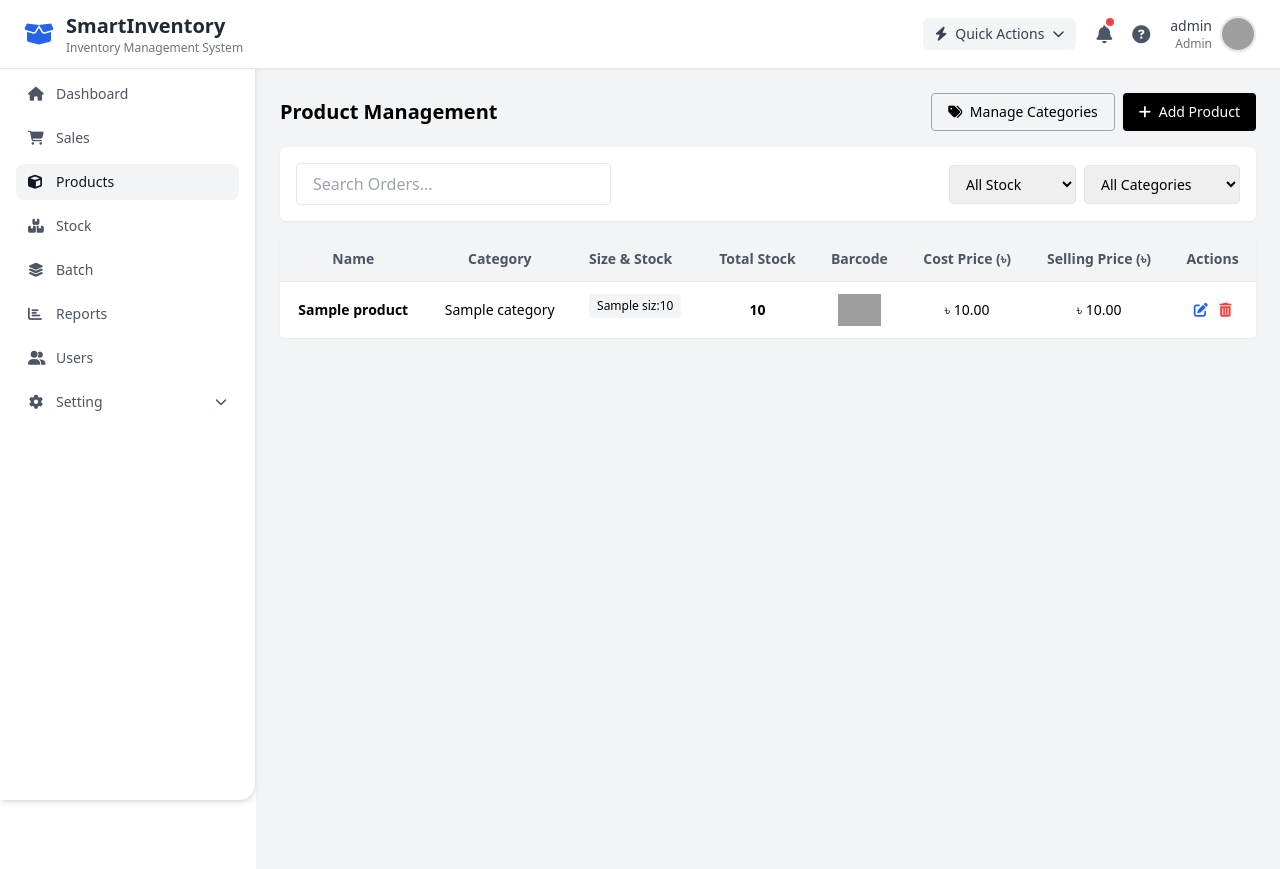
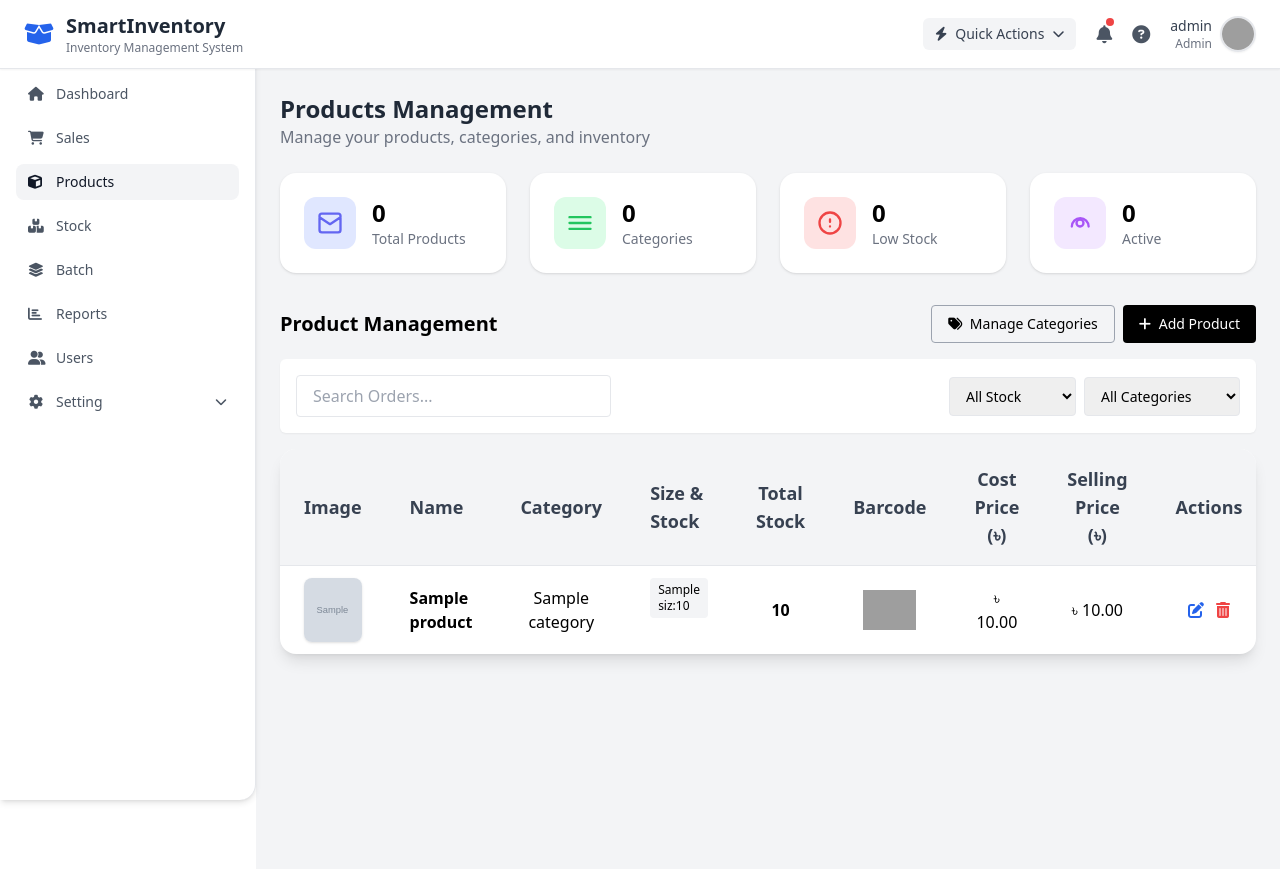
Before and after one commit to rht789/inventory-system, a PHP site: page /inventory-system/products.php in a window 1280 px wide. Run offline with PHP 8.4, Linux system fonts and the light colour scheme; a user stored in the database is signed in; tables that the repository leaves empty hold one stand-in row (values such as "Sample post"); grey boxes marked "Sample" are stand-in pictures; some libraries are stand-ins or nearby versions; grey boxes are pictures that could not be loaded.

Commit message:
product update

```diff
--- a/api/products.php
+++ b/api/products.php
@@ -249,6 +249,28 @@ if ($method === 'POST') {
         }
     }
 
+    // Handle file upload for image
+    $imageFileName = null;
+    if (isset($_FILES['image']) && $_FILES['image']['error'] === UPLOAD_ERR_OK) {
+        $uploadDir = __DIR__ . '/../uploads/';
+        if (!is_dir($uploadDir)) {
+            mkdir($uploadDir, 0755, true);
+        }
+        $ext = pathinfo($_FILES['image']['name'], PATHINFO_EXTENSION);
+        $imageFileName = uniqid('prod_', true) . '.' . $ext;
+        $targetPath = $uploadDir . $imageFileName;
+        if (!move_uploaded_file($_FILES['image']['tmp_name'], $targetPath)) {
+            http_response_code(500);
+            echo json_encode(['success'=>false,'message'=>'Failed to upload image']);
+            exit;
+        }
+    }
+
+    // If sizes is a JSON string, decode it
+    if (isset($input['sizes']) && is_string($input['sizes'])) {
+        $input['sizes'] = json_decode($input['sizes'], true);
+    }
+
     // Log the incoming payload for debugging
     error_log("Received payload: " . json_encode($input));
 
@@ -397,7 +419,7 @@ if ($method === 'POST') {
             'stock'          => $input['stock'],
             'min_stock'      => $input['min_stock']   ?? 5,
             'location'       => $input['location']    ?? null,
-            'image'          => $input['image']       ?? null,
+            'image'          => $imageFileName ?? ($input['image'] ?? null),
             'description'    => $input['description'] ?? null
         ]);
         $newId = $pdo->lastInsertId();
--- a/products.php
+++ b/products.php
@@ -11,6 +11,50 @@ include 'sidebar.php';
 ?>
 
 <main class="lg:ml-64 min-h-screen p-6 bg-gray-100">
+
+  <!-- Dashboard Summary Cards -->
+  <div class="mb-8">
+    <h2 class="text-2xl font-bold text-gray-800">Products Management</h2>
+    <p class="text-gray-500 mb-6">Manage your products, categories, and inventory</p>
+    <div class="grid grid-cols-1 sm:grid-cols-2 md:grid-cols-4 gap-6">
+      <div class="bg-white rounded-2xl shadow flex items-center gap-4 p-6">
+        <div class="bg-indigo-100 p-3 rounded-xl">
+          <svg class="w-7 h-7 text-indigo-500" fill="none" stroke="currentColor" stroke-width="2" viewBox="0 0 24 24"><path stroke-linecap="round" stroke-linejoin="round" d="M3 7V6a2 2 0 012-2h14a2 2 0 012 2v1M3 7v11a2 2 0 002 2h14a2 2 0 002-2V7M3 7l9 6 9-6"/></svg>
+        </div>
+        <div>
+          <span class="block text-2xl font-bold" id="cardTotalProducts">0</span>
+          <span class="text-gray-500 text-sm">Total Products</span>
+        </div>
+      </div>
+      <div class="bg-white rounded-2xl shadow flex items-center gap-4 p-6">
+        <div class="bg-green-100 p-3 rounded-xl">
+          <svg class="w-7 h-7 text-green-500" fill="none" stroke="currentColor" stroke-width="2" viewBox="0 0 24 24"><path stroke-linecap="round" stroke-linejoin="round" d="M3 7h18M3 12h18M3 17h18"/></svg>
+        </div>
+        <div>
+          <span class="block text-2xl font-bold" id="cardCategories">0</span>
+          <span class="text-gray-500 text-sm">Categories</span>
+        </div>
+      </div>
+      <div class="bg-white rounded-2xl shadow flex items-center gap-4 p-6">
+        <div class="bg-red-100 p-3 rounded-xl">
+          <svg class="w-7 h-7 text-red-500" fill="none" stroke="currentColor" stroke-width="2" viewBox="0 0 24 24"><path stroke-linecap="round" stroke-linejoin="round" d="M12 9v2m0 4h.01M21 12a9 9 0 11-18 0 9 9 0 0118 0z"/></svg>
+        </div>
+        <div>
+          <span class="block text-2xl font-bold" id="cardLowStock">0</span>
+          <span class="text-gray-500 text-sm">Low Stock</span>
+        </div>
+      </div>
+      <div class="bg-white rounded-2xl shadow flex items-center gap-4 p-6">
+        <div class="bg-purple-100 p-3 rounded-xl">
+          <svg class="w-7 h-7 text-purple-500" fill="none" stroke="currentColor" stroke-width="2" viewBox="0 0 24 24"><circle cx="12" cy="12" r="3"/><path stroke-linecap="round" stroke-linejoin="round" d="M19.4 15A7 7 0 005 15"/></svg>
+        </div>
+        <div>
+          <span class="block text-2xl font-bold" id="cardActive">0</span>
+          <span class="text-gray-500 text-sm">Active</span>
+        </div>
+      </div>
+    </div>
+  </div>
 
   <!-- Toast container -->
   <div id="toast"
@@ -53,18 +97,19 @@ include 'sidebar.php';
   </div>
 
   <!-- Product Table -->
-  <div class="bg-white rounded shadow-sm overflow-hidden">
-    <table class="w-full text-sm">
-      <thead class="bg-gray-100 text-gray-600">
+  <div class="bg-white rounded-2xl shadow-lg overflow-hidden mt-4">
+    <table class="w-full text-base">
+      <thead class="bg-gray-100 text-gray-700">
         <tr>
-          <th class="px-4 py-3 text-center">Name</th>
-          <th class="px-4 py-3 text-center">Category</th>
-          <th class="px-4 py-3 text-left">Size & Stock</th>
-          <th class="px-4 py-3 text-center">Total Stock</th>
-          <th class="px-4 py-3 text-center">Barcode</th>
-          <th class="px-4 py-3 text-center">Cost Price (৳)</th>
-          <th class="px-4 py-3 text-center">Selling Price (৳)</th>
-          <th class="px-4 py-3 text-center">Actions</th>
+          <th class="px-6 py-4 text-center font-bold text-lg">Image</th>
+          <th class="px-6 py-4 text-left font-bold text-lg">Name</th>
+          <th class="px-6 py-4 text-center font-bold text-lg">Category</th>
+          <th class="px-6 py-4 text-left font-bold text-lg">Size & Stock</th>
+          <th class="px-6 py-4 text-center font-bold text-lg">Total Stock</th>
+          <th class="px-6 py-4 text-center font-bold text-lg">Barcode</th>
+          <th class="px-6 py-4 text-center font-bold text-lg">Cost Price (৳)</th>
+          <th class="px-6 py-4 text-center font-bold text-lg">Selling Price (৳)</th>
+          <th class="px-6 py-4 text-center font-bold text-lg">Actions</th>
         </tr>
       </thead>
       <tbody id="product-list">
@@ -100,7 +145,7 @@ include 'sidebar.php';
 <!-- Add Product Modal -->
 <div id="addProductModal"
      class="fixed inset-0 hidden bg-black bg-opacity-40 flex items-center justify-center z-50">
-  <div class="bg-white rounded-lg p-6 w-full max-w-md overflow-auto max-h-screen">
+  <div class="bg-white rounded-lg p-6 w-full max-w-4xl overflow-auto max-h-screen">
     <div class="flex justify-between items-center mb-2">
       <h3 class="text-lg font-semibold">Add Product</h3>
       <button onclick="closeAddProductModal()">
@@ -108,12 +153,12 @@ include 'sidebar.php';
       </button>
     </div>
     <p class="text-sm text-gray-500 mb-4">Add a new product to inventory.</p>
-    <form id="addProductForm" class="space-y-4">
+    <form id="addProductForm" class="space-y-4" enctype="multipart/form-data">
       <input type="hidden" name="id" />
       <input type="hidden" name="barcode" />
 
-      <!-- Name & Category -->
-      <div class="grid grid-cols-2 gap-4">
+      <!-- First Row: Name, Category, Description -->
+      <div class="grid grid-cols-3 gap-4">
         <div>
           <label class="block text-sm font-medium">Product Name</label>
           <input type="text" name="name"
@@ -126,17 +171,51 @@ include 'sidebar.php';
                   class="w-full border px-3 py-2 rounded"
                   required></select>
         </div>
-      </div>
-
-      <!-- Description -->
         <div>
           <label class="block text-sm font-medium">Description</label>
           <input type="text" name="description"
                  placeholder="Enter product description"
                  class="w-full border px-3 py-2 rounded" />
         </div>
+      </div>
+      <!-- Image Upload Row -->
+      <div class="mb-2">
+        <label class="block text-sm font-medium">Product Image</label>
+        <input type="file" name="image" accept="image/*" class="border px-3 py-2 rounded w-full" />
+      </div>
 
-      <!-- Sizes & Stock -->
+      <!-- Second Row: Location, Min Stock, Prices -->
+      <div class="grid grid-cols-4 gap-4">
+        <div>
+          <label class="block text-sm font-medium">Location</label>
+          <input type="text" name="location"
+                 placeholder="e.g., Shelf A, Side B"
+                 class="w-full border px-3 py-2 rounded" />
+        </div>
+        <div>
+          <label class="block text-sm font-medium">Minimum Stock</label>
+          <input type="number" name="min_stock"
+                 class="w-full border px-3 py-2 rounded"
+                 min="0" value="5" />
+        </div>
+        <div>
+          <label class="block text-sm font-medium">Cost Price (৳)</label>
+          <input type="number" name="price"
+                 step="0.01"
+                 class="w-full border px-3 py-2 rounded"
+                 required />
+        </div>
+        <div>
+          <label class="block text-sm font-medium">Selling Price (৳)</label>
+          <input type="number" name="selling_price"
+                 step="0.01"
+                 class="w-full border px-3 py-2 rounded"
+                 required />
+        </div>
+      </div>
+
+      <!-- Third Row: Sizes & Stock -->
+      <div class="grid grid-cols-2 gap-4">
         <div>
           <label class="block text-sm font-medium mb-1">Sizes & Stock</label>
           <div class="flex gap-2 mb-2">
@@ -153,10 +232,10 @@ include 'sidebar.php';
           <div class="text-sm font-medium mt-2">
             Total <span id="totalUnits">0</span> units
           </div>
+          <input type="hidden" name="stock" id="stockInput" />
         </div>
-      <input type="hidden" name="stock" id="stockInput" />
 
-      <!-- Initial Batch -->
+        <!-- Fourth Row: Initial Batch -->
         <div>
           <label class="block text-sm font-medium mb-1">Initial Batch</label>
           <div class="space-y-2">
@@ -179,47 +258,10 @@ include 'sidebar.php';
             </div>
           </div>
         </div>
-
-      <!-- Location -->
-      <div>
-        <label class="block text-sm font-medium">Location</label>
-        <input type="text" name="location"
-               placeholder="Enter location (e.g., Shelf A, Side B)"
-               class="w-full border px-3 py-2 rounded" />
-      </div>
-
-      <!-- Minimum Stock -->
-      <div>
-        <label class="block text-sm font-medium">Minimum Stock Level</label>
-        <input type="number" name="min_stock"
-               class="w-full border px-3 py-2 rounded"
-               min="0" value="5" />
-      </div>
-
-      <!-- Prices -->
-      <div class="grid grid-cols-2 gap-4">
-        <div>
-          <label class="block text-sm font-medium">
-            Cost Price (৳)
-          </label>
-          <input type="number" name="price"
-                 step="0.01"
-                 class="w-full border px-3 py-2 rounded"
-                 required />
-        </div>
-        <div>
-          <label class="block text-sm font-medium">
-            Selling Price (৳)
-          </label>
-          <input type="number" name="selling_price"
-                 step="0.01"
-                 class="w-full border px-3 py-2 rounded"
-                 required />
-        </div>
       </div>
 
       <button type="submit"
-              class="bg-black text-white w-full py-2 rounded">
+              class="bg-black text-white w-full py-2 rounded mt-4">
         Save Product
       </button>
     </form>
@@ -456,19 +498,22 @@ async function fetchProducts() {
       const total  = p.sizes.reduce((sum, s) => sum + +s.stock, 0);
 
       return `
-        <tr class="border-t hover:bg-gray-50">
-          <td class="px-4 py-3 font-semibold text-center">${p.name}</td>
-          <td class="px-4 py-3 text-center">${p.category_name}</td>
-          <td class="px-4 py-3 flex flex-wrap gap-2">${badges}</td>
-          <td class="px-4 py-3 font-bold text-center">${total}</td>
-          <td class="px-4 py-3 text-center">
+        <tr class="border-t hover:bg-gray-50 transition duration-150 ease-in-out">
+          <td class="px-6 py-3 text-center">
+            ${p.image ? `<img src="./uploads/${p.image}" alt="Product Image" class="h-16 w-16 object-cover rounded-lg mx-auto shadow" />` : '<span class="text-gray-400">No Image</span>'}
+          </td>
+          <td class="px-6 py-3 font-semibold text-left align-middle">${p.name}</td>
+          <td class="px-6 py-3 text-center align-middle">${p.category_name}</td>
+          <td class="px-6 py-3 flex flex-wrap gap-2 align-middle">${badges}</td>
+          <td class="px-6 py-3 font-bold text-center align-middle">${total}</td>
+          <td class="px-6 py-3 text-center align-middle">
             <img src="./${p.barcode}"
                  alt="Barcode"
-                 class="barcode-img h-8 mx-auto cursor-pointer"/>
+                 class="barcode-img h-10 mx-auto cursor-pointer"/>
           </td>
-          <td class="px-4 py-3 text-center">৳ ${cost}</td>
-          <td class="px-4 py-3 text-center">৳ ${sell}</td>
-          <td class="px-4 py-3 text-center">
+          <td class="px-6 py-3 text-center align-middle">৳ ${cost}</td>
+          <td class="px-6 py-3 text-center align-middle">৳ ${sell}</td>
+          <td class="px-6 py-3 text-center align-middle">
             <button onclick="startEditProduct(${p.id})" class="text-blue-600 mr-2">
               <i class="fas fa-edit"></i>
             </button>
@@ -654,8 +699,9 @@ function updateEditTotal() {
 // Add Product Modal: Save new product
 addProductForm.onsubmit = async e => {
   e.preventDefault();
-  const data = Object.fromEntries(new FormData(addProductForm).entries());
+  const formData = new FormData(addProductForm);
 
+  // Add sizes as JSON string
   if (addSizes.length === 0) {
     showToast('Please add at least one size', false);
     return;
@@ -666,49 +712,41 @@ addProductForm.onsubmit = async e => {
     return;
   }
 
-  if (!data.initial_batch_size || !data.batch_number || !data.manufactured_date) {
+  if (!formData.get('initial_batch_size') || !formData.get('batch_number') || !formData.get('manufactured_date')) {
     showToast('Initial batch size, batch number, and manufactured date are required', false);
     return;
   }
 
   // Validate manufactured date
   const currentDate = new Date('2025-04-22');
-  const manufacturedDate = new Date(data.manufactured_date);
+  const manufacturedDate = new Date(formData.get('manufactured_date'));
   if (manufacturedDate > currentDate) {
     showToast('Manufactured date cannot be in the future', false);
     return;
   }
 
-  const selectedSize = addSizes.find(s => s.size === data.initial_batch_size);
+  const selectedSize = addSizes.find(s => s.size === formData.get('initial_batch_size'));
   if (!selectedSize) {
     showToast('Selected initial batch size not found in sizes list', false);
     return;
   }
 
-  const payload = {
-    name: data.name,
-    category_id: +data.category_id,
-    description: data.description,
-    location: data.location || null,
-    min_stock: +data.min_stock,
-    price: parseFloat(data.price),
-    selling_price: parseFloat(data.selling_price),
-    stock: +data.stock,
-    sizes: addSizes,
-    initial_batch_size: data.initial_batch_size,
-    batch_number: data.batch_number,
-    manufactured_date: data.manufactured_date,
-    initial_batch_stock: addSizes.find(s => s.size === data.initial_batch_size).stock
-  };
+  // Add sizes as JSON
+  formData.append('sizes', JSON.stringify(addSizes));
+  formData.append('initial_batch_stock', selectedSize.stock);
 
   try {
-    const res = await apiPost('./api/products.php', payload);
-    if (res.success) {
+    const res = await fetch('./api/products.php', {
+      method: 'POST',
+      body: formData
+    });
+    const data = await res.json();
+    if (data.success) {
       showToast('Product added!');
       closeAddProductModal();
       fetchProducts();
     } else {
-      showToast(res.message || 'Save failed', false);
+      showToast(data.message || 'Save failed', false);
     }
   } catch (err) {
     console.error(err);
```
Lines whose indentation alone changed are shown as unchanged.
